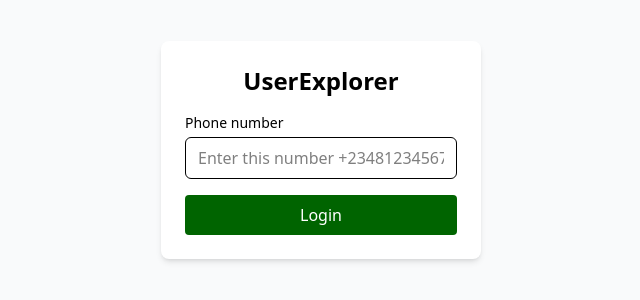
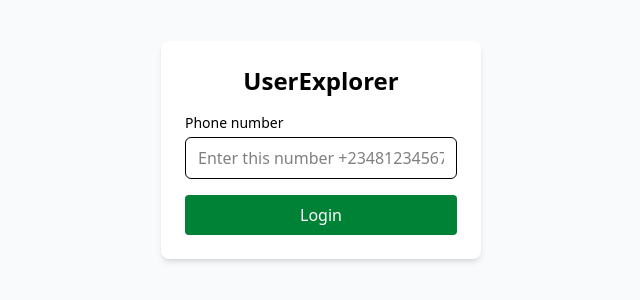
Before and after one commit to Dinma-Faith/react-user-explorer, a React (Vite) app: page /login in a window 1280 px wide. Shown: the part 250-550 px from the top of the page, without its empty margins (319-959 px from the left). Built offline with nearby package versions, Linux system fonts and the light colour scheme.

Commit message:
feat(main): implement user search functionality

```diff
--- a/src/components/button.jsx
+++ b/src/components/button.jsx
@@ -1,10 +1,12 @@
-function Button({ children, onClick, type = "button", className = "" }) {
+function Button({ children, onClick, variant = "default", className = "" }) {
+  const baseStyles = "text-white px-4 py-2 rounded transition";
+  const variantStyles =
+    variant === "logout"
+      ? "bg-red-500 hover:bg-red-600"
+      : "bg-green-700 hover:bg-green-800";
+
   return (
-    <button
-      type={type}
-      onClick={onClick}
-      className={`bg-[#006400] hover:bg-[#004d00] text-white px-4 py-2 rounded transition ${className}`}
-    >
+    <button onClick={onClick} className={`${baseStyles} ${variantStyles} ${className}`}>
       {children}
     </button>
   );
```
